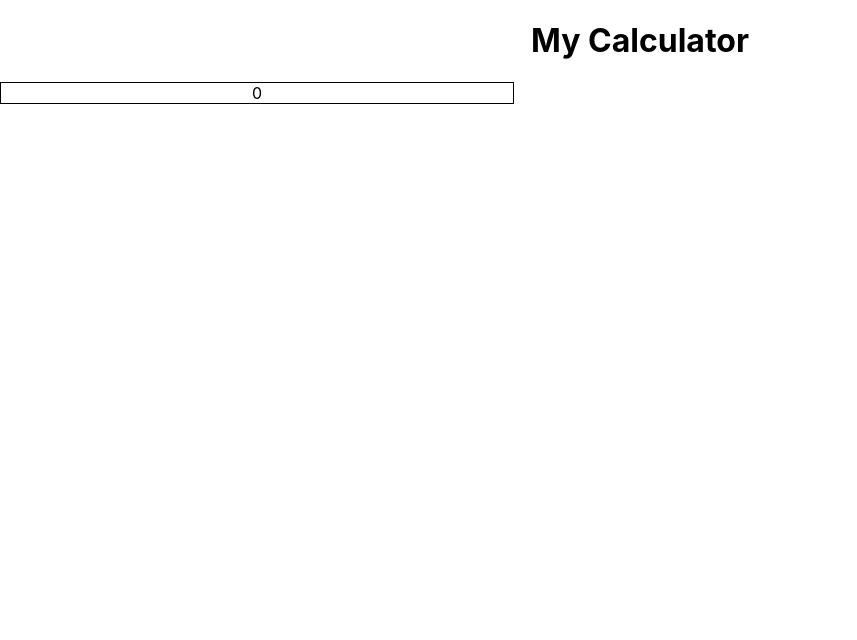
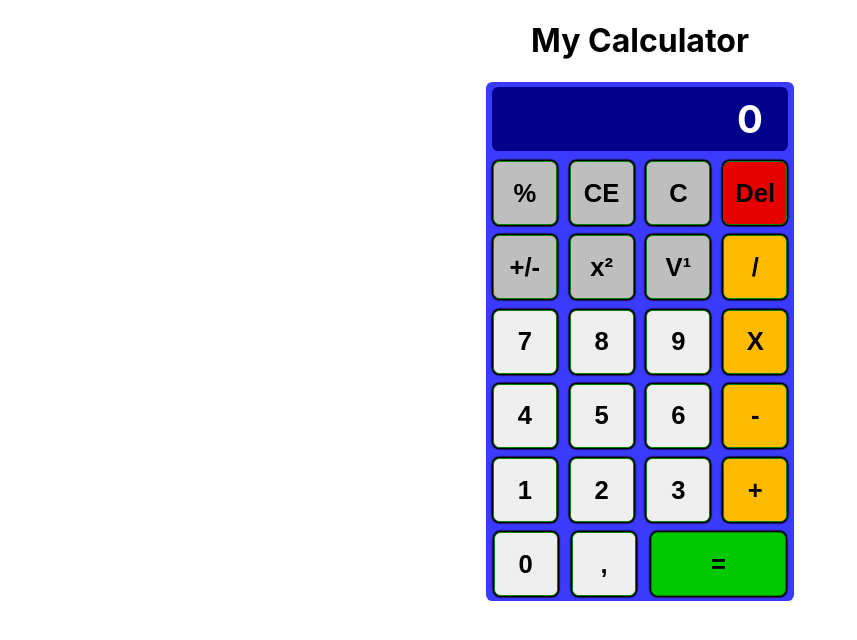
Before and after one commit to lutinmaviou/tdd-react-typescript, a React (Create React App) app: page / in a window 1280 px wide. Shown: the top 640 px of the page, without its empty margins (0-857 px from the left). Built offline with nearby package versions, Linux system fonts and the light colour scheme.

Commit message:
feat: create calculator's design

```diff
--- a/src/App.css
+++ b/src/App.css
@@ -1,10 +1,18 @@
 .App {
   text-align: center;
-  width: 100%;
-  height: 100vh;
 }
 
-main{
-  width: 40%;
-  border: 1px solid black;
+.container {
+  width: 100%;
+  display: flex;
+  align-items: center;
+  justify-content: center;
 }
+
+main {
+  width: 24%;
+  max-height: 20vw;
+  background-color: rgb(59, 59, 255);
+  border-radius: 0.5vw;
+  color: white;
+}
--- a/src/App.tsx
+++ b/src/App.tsx
@@ -1,14 +1,70 @@
 import React from 'react';
 import './App.css';
+import Button from './components/Button/Button';
+import ButtonsWrapper from './components/ButtonsWrapper/ButtonsWrapper';
 import Screen from './components/Screen/Screen';
 
 function App() {
+  const btnValues: string[] = [
+    '%',
+    'CE',
+    'C',
+    'Del',
+    '+/-',
+    'x²',
+    'V¹',
+    '/',
+    '7',
+    '8',
+    '9',
+    'X',
+    '4',
+    '5',
+    '6',
+    '-',
+    '1',
+    '2',
+    '3',
+    '+',
+    '0',
+    ',',
+    '=',
+  ];
+
   return (
     <div className="App">
       <h1>My Calculator</h1>
-      <main>
-        <Screen value="0" />
-      </main>
+      <section className="container">
+        <main>
+          <Screen value="0" />
+          <ButtonsWrapper>
+            {btnValues.map((btn, i) => {
+              return (
+                <Button
+                  key={i}
+                  className={
+                    btn === '='
+                      ? 'equals'
+                      : btn === '/' || btn === 'X' || btn === '-' || btn === '+'
+                      ? 'signs'
+                      : btn === '%' ||
+                        btn === 'CE' ||
+                        btn === 'C' ||
+                        btn === '+/-' ||
+                        btn === 'x²' ||
+                        btn === 'V¹'
+                      ? 'calc'
+                      : btn === 'Del'
+                      ? 'del'
+                      : ''
+                  }
+                  value={btn}
+                />
+              );
+            })}
+          </ButtonsWrapper>
+        </main>
+      </section>
     </div>
   );
 }
--- /dev/null
+++ b/src/components/Button/Button.css
@@ -0,0 +1,31 @@
+button {
+  width: 5vw;
+  height: 5vw;
+  margin: 0.4vw;
+  font-size: 2vw;
+  font-weight: bold;
+  border: 1px solid green;
+  border-radius: 0.5vw;
+  box-shadow: 0 0 0.1vw 0.1vw, 0 0 0.1vw 0.1vw;
+}
+
+button:hover {
+  cursor: pointer;
+}
+
+.equals {
+  width: 10.6vw;
+  background-color: rgb(0, 200, 0);
+}
+
+.signs {
+  background-color: rgb(255, 187, 0);
+}
+
+.del {
+  background-color: rgb(231, 0, 0);
+}
+
+.calc {
+  background-color: rgb(190, 190, 190);
+}
--- /dev/null
+++ b/src/components/Button/Button.tsx
@@ -0,0 +1,13 @@
+import React from 'react';
+import './Button.css';
+
+type Props = {
+  className: string;
+  value: string;
+};
+
+const Button: React.FC<Props> = ({ className, value }) => {
+  return <button className={className}>{value}</button>;
+};
+
+export default Button;
--- /dev/null
+++ b/src/components/ButtonsWrapper/ButtonsWrapper.css
@@ -0,0 +1,8 @@
+.buttons-wrapper {
+  width: 100%;
+  display: flex;
+  flex-wrap: wrap;
+  justify-content: space-around;
+  background-color: rgb(59, 59, 255);
+  border-radius: 0.5vw;
+}
--- /dev/null
+++ b/src/components/ButtonsWrapper/ButtonsWrapper.tsx
@@ -0,0 +1,12 @@
+import React, { PropsWithChildren } from 'react';
+import './ButtonsWrapper.css';
+
+type Props = PropsWithChildren<{
+  value?: string;
+}>;
+
+const ButtonsWrapper: React.FC<Props> = ({ children }) => {
+  return <div className="buttons-wrapper">{children}</div>;
+};
+
+export default ButtonsWrapper;
--- a/src/components/Screen/Screen.css
+++ b/src/components/Screen/Screen.css
@@ -0,0 +1,12 @@
+.screen {
+  height: 5vw;
+  display: flex;
+  justify-content: right;
+  align-items: center;
+  padding-right: 2vw;
+  font-size: 3vw;
+  font-weight: bold;
+  background-color: darkblue;
+  margin: 0.4vw;
+  border-radius: 0.5vw;
+}
--- a/src/components/Screen/Screen.tsx
+++ b/src/components/Screen/Screen.tsx
@@ -1,11 +1,12 @@
 import React from 'react';
+import './Screen.css';
 
 type Props = {
   value: string;
 };
 
 const Screen: React.FC<Props> = ({ value }) => {
-  return <div>{value}</div>;
+  return <div className="screen">{value}</div>;
 };
 
 export default Screen;
```
